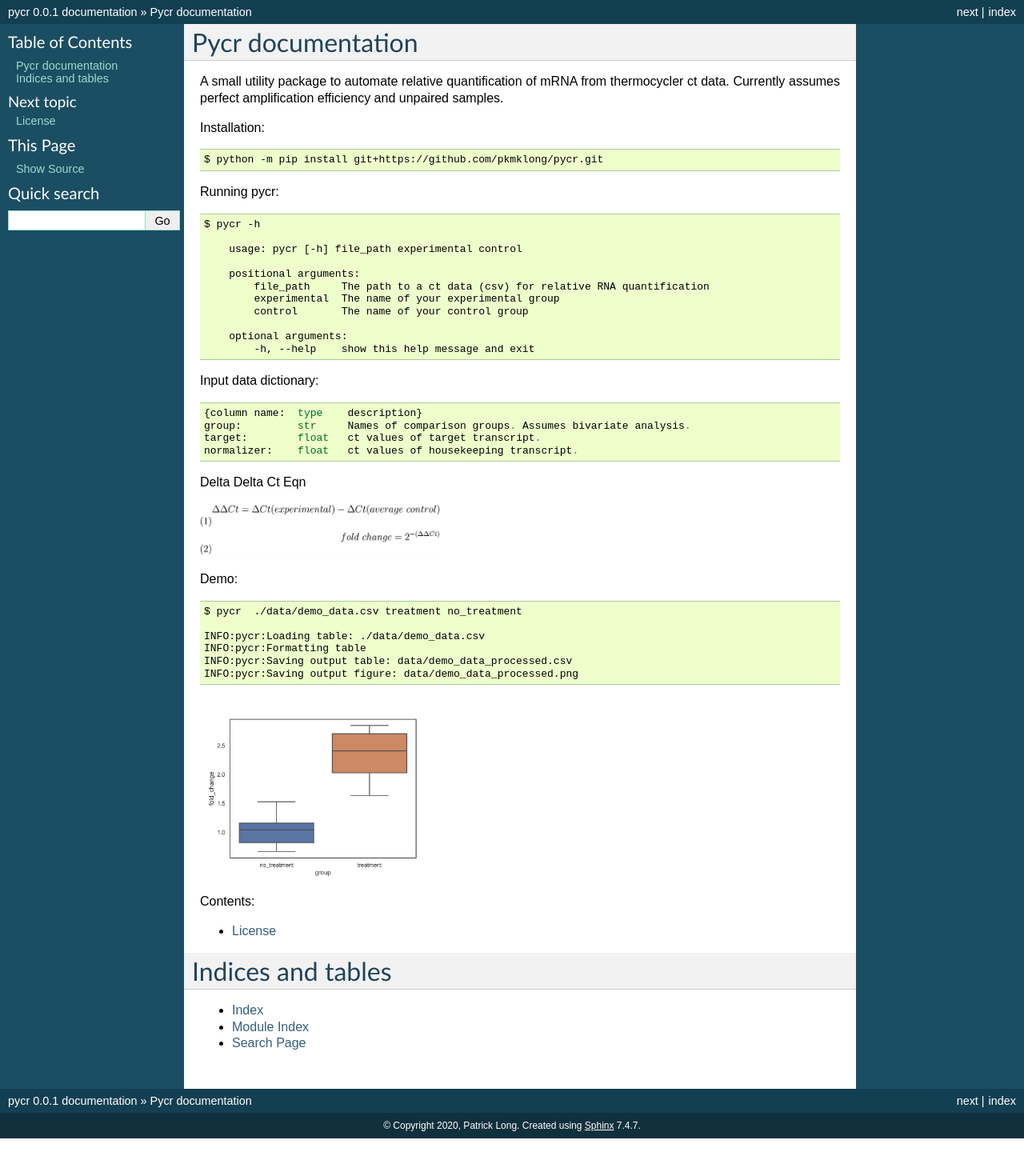
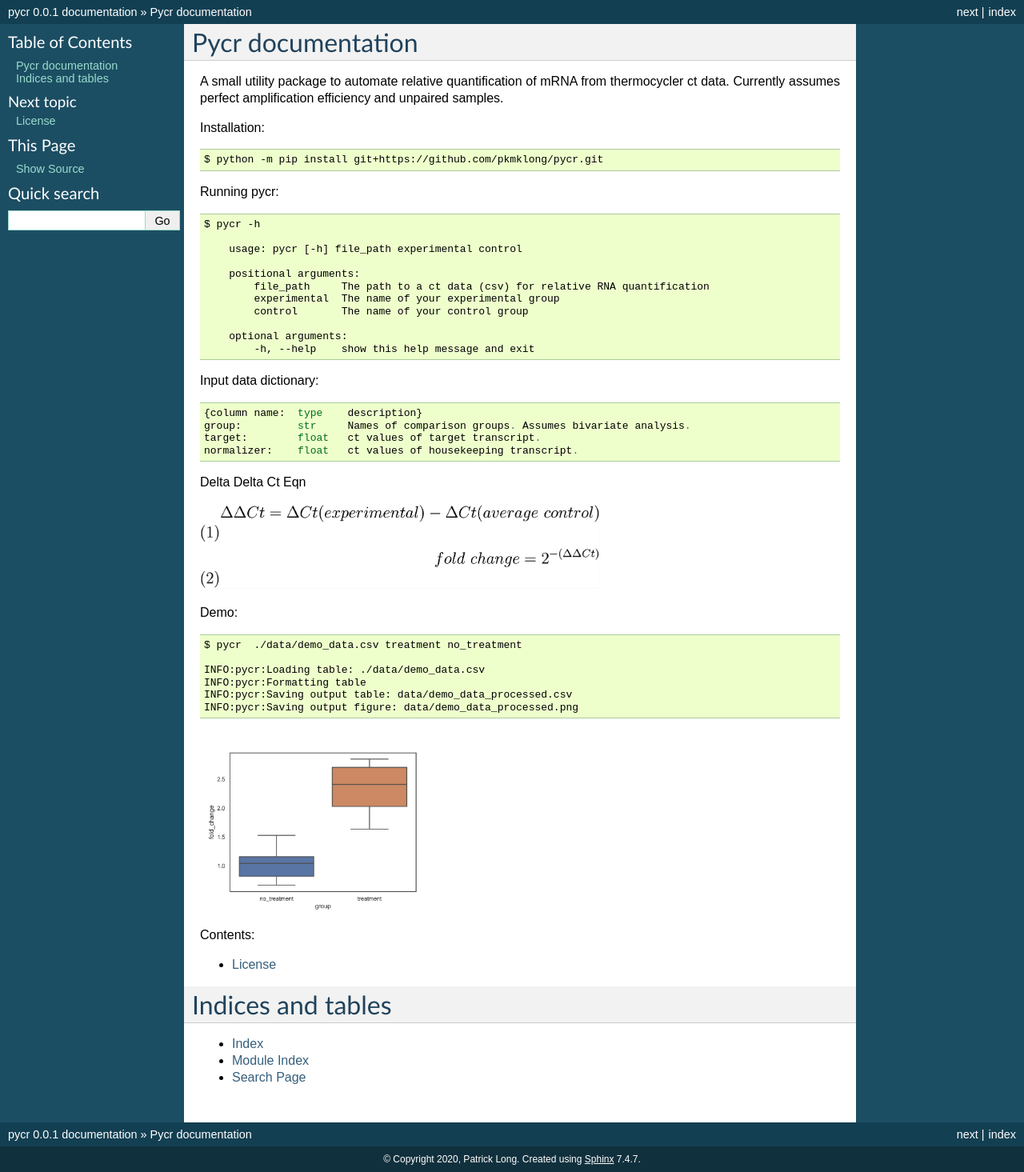
Before and after one commit to patrickmlong/pycr, a Sphinx documentation site: the page built from docs/index.rst, in a window 1280 px wide. Shown: the whole page at 80% size. Built offline with Sphinx 7.4.7, drawn with Linux system fonts in a browser that asks for light colours; before the commit the page ends 1423 px from its top, so only the background shows below that.

Commit message:
Update index.rst

```diff
--- a/docs/index.rst
+++ b/docs/index.rst
@@ -33,7 +33,7 @@ Input data dictionary::
 Delta Delta Ct Eqn
 
 .. image:: ../images/ddct.png
-  :width: 300
+  :width: 500
   :alt: delta delta CT
 
 
```
